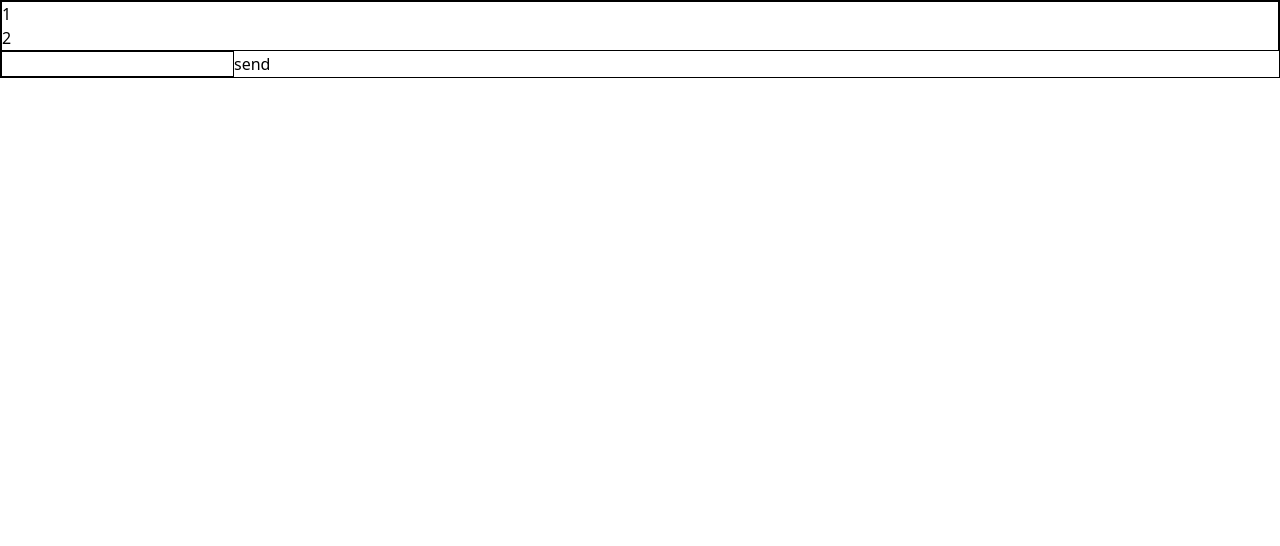
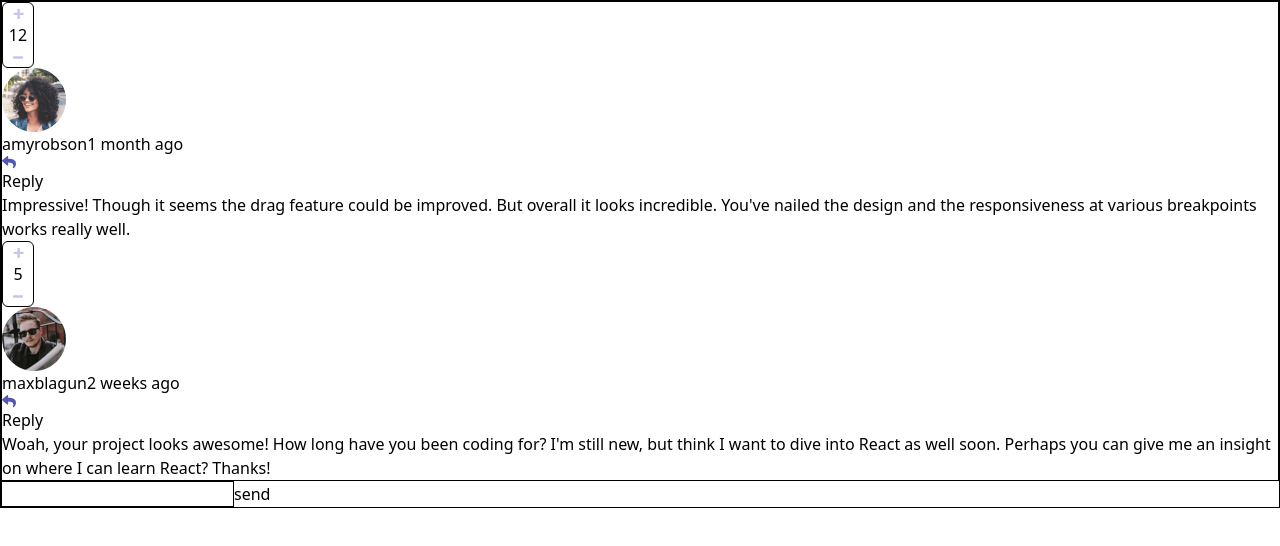
Before and after one commit to vishalbrdr/interactive-comment-section, a React (Vite) app: page / in a window 1280 px wide. Shown: the top 546 px of the page. Built offline with nearby package versions, Linux system fonts and the light colour scheme.

Commit message:
Refactor comment functionality and add comment score feature

```diff
--- a/src/App.tsx
+++ b/src/App.tsx
@@ -1,28 +1,23 @@
-import { FormEvent, useRef, useState } from "react";
-import jsonData from "./assets/data.json";
+import { FormEvent, useRef } from "react";
 import Comment from "./components/Comment";
 import { Comment as Cmt } from "./assets/types/Comment";
 import { useUserContext } from "./context/UserContext/useUserContext";
+import { useCommentContext } from "./context/CommentContext/useCommentContext";
 
 function App() {
   const currentUser = useUserContext();
-
-  const [comments, setComments] = useState<Cmt[]>(jsonData.comments);
+  const { comments, addNewComment } = useCommentContext();
 
   const newCommentInput = useRef<HTMLInputElement>(null);
 
   const handleNewComment = (e: FormEvent<HTMLFormElement>) => {
     e.preventDefault();
-
     if (!newCommentInput.current) return;
     if (newCommentInput.current.value.trim() === "") return;
-
     const content = newCommentInput.current?.value;
     const id = comments.length + 1;
     const newComment = new Cmt(id, content!, currentUser);
-
-    setComments((comments) => [...comments, newComment]);
-
+    addNewComment(newComment);
     newCommentInput.current.value = "";
   };
 
--- a/src/components/Comment.tsx
+++ b/src/components/Comment.tsx
@@ -1,9 +1,27 @@
 import { Comment as Cmt } from "../assets/types/Comment";
+import replyIcon from "../assets/icons/icon-reply.svg";
+import CommentScore from "./CommentScore";
 
 type CommentProps = {
   comment: Cmt;
 };
 
 export default function Comment({ comment }: CommentProps) {
-  return <div>{comment.id}</div>;
+  return (
+    <div>
+      <CommentScore cmtId={comment.id} score={comment.score} />
+      <section>
+        <header>
+          <img src={comment.user.image.png} alt="user" />
+          <span>{comment.user.username}</span>
+          <span>{comment.createdAt}</span>
+          <div>
+            <img src={replyIcon} alt="replyicon" />
+            <span>Reply</span>
+          </div>
+        </header>
+        <p>{comment.content}</p>
+      </section>
+    </div>
+  );
 }
--- /dev/null
+++ b/src/components/CommentScore.tsx
@@ -0,0 +1,30 @@
+import plusIcon from "../assets/icons/icon-plus.svg";
+import minusIcon from "../assets/icons/icon-minus.svg";
+import { useCommentContext } from "../context/CommentContext/useCommentContext";
+type CommentScoreProps = {
+  cmtId: number;
+  score: number;
+};
+
+function CommentScore({ cmtId, score }: CommentScoreProps) {
+  const { updateCommentScore } = useCommentContext();
+  return (
+    <div className="flex rounded-md flex-col border w-8">
+      <button
+        className="h-5 grid place-items-center w-full"
+        onClick={() => updateCommentScore(cmtId, "+")}
+      >
+        <img src={plusIcon} alt="upvote" />
+      </button>
+      <div className="text-center">{score}</div>
+      <button
+        className="h-5 w-full grid place-items-center"
+        onClick={() => updateCommentScore(cmtId, "-")}
+      >
+        <img src={minusIcon} alt="upvote" />
+      </button>
+    </div>
+  );
+}
+
+export default CommentScore;
--- a/src/context/CommentContext/CommentContextProvider.tsx
+++ b/src/context/CommentContext/CommentContextProvider.tsx
@@ -10,6 +10,7 @@ type CommentContextProps = {
   addNewComment: (newComment: Comment) => void;
   editComment: (cmt: Comment) => void;
   deleteComment: (cmtId: number) => void;
+  updateCommentScore: (cmtId: number, scoreAction: "+" | "-") => void;
 };
 
 export const CommmentContext = createContext<CommentContextProps | null>(null);
@@ -30,6 +31,15 @@ export default function CommentContextProvider({
     setComments(newCommentArr);
   };
 
+  const updateCommentScore = (cmtId: number, scoreAction: "+" | "-") => {
+    const newCommentArr = comments.map((c) => {
+      if (c.id !== cmtId) return c;
+      if (scoreAction === "-") return { ...c, score: c.score - 1 };
+      return { ...c, score: c.score + 1 };
+    });
+    setComments(newCommentArr);
+  };
+
   const deleteComment = (id: number) => {
     const newCommentArr = comments.filter((c) => c.id !== id);
     setComments(newCommentArr);
@@ -40,6 +50,7 @@ export default function CommentContextProvider({
     addNewComment,
     editComment,
     deleteComment,
+    updateCommentScore,
   };
 
   return (
--- /dev/null
+++ b/src/context/CommentContext/useCommentContext.tsx
@@ -0,0 +1,9 @@
+import { useContext } from "react";
+import { CommmentContext } from "./CommentContextProvider";
+
+export function useCommentContext() {
+  const context = useContext(CommmentContext);
+  if (!context)
+    throw new Error("useCommentContext must be used within a UserContextProvider");
+  return context;
+}
--- a/src/main.tsx
+++ b/src/main.tsx
@@ -3,11 +3,14 @@ import ReactDOM from "react-dom/client";
 import App from "./App.tsx";
 import "./index.css";
 import UserContextProvider from "./context/UserContext/UserContextProvider.tsx";
+import CommentContextProvider from "./context/CommentContext/CommentContextProvider.tsx";
 
 ReactDOM.createRoot(document.getElementById("root")!).render(
   <React.StrictMode>
     <UserContextProvider>
-      <App />
+      <CommentContextProvider>
+        <App />
+      </CommentContextProvider>
     </UserContextProvider>
   </React.StrictMode>
 );
```
Also changed, not shown: 1 other file (tests, documents, lock files or other folders).
